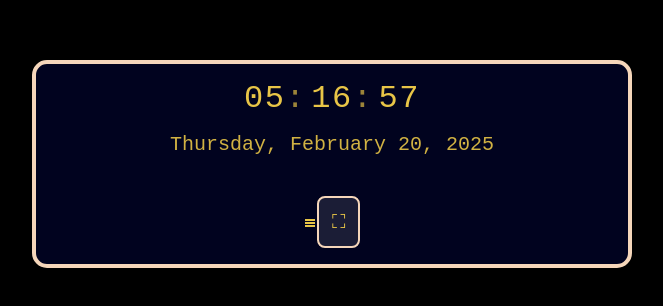
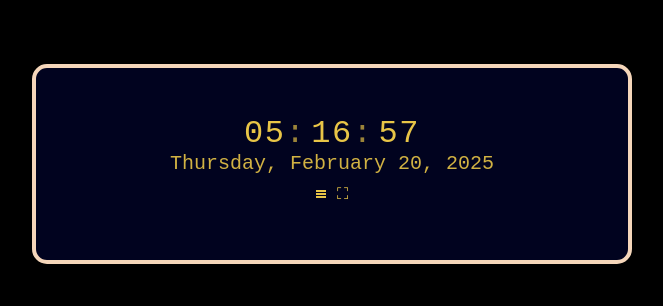
Before and after one commit to gituser6hij/satisfying-watch, a Next.js app: page / in a window 1280 px wide. Shown: the part 236-542 px from the top of the page, without its empty margins (308-971 px from the left). Built offline with nearby package versions, Linux system fonts and the light colour scheme.

Commit message:
Update styles.css

```diff
--- a/app/styles.css
+++ b/app/styles.css
@@ -52,7 +52,8 @@ body {
   padding: clamp(1rem, 4vw, 2rem);
   border: var(--border-width) solid var(--border-color);
   border-radius: 15px;
-  width: min(90vw, 600px); /* This will be overridden by inline style */
+  width: min(90vw, 600px);
+  /* This will be overridden by inline style */
   transition:
     border-radius 0.4s ease,
     transform 0.3s cubic-bezier(0.4, 0, 0.2, 1),
@@ -71,6 +72,7 @@ body {
 .square {
   border-radius: 15px;
 }
+
 .circle {
   border-radius: 50%;
   width: 400px;
@@ -78,17 +80,25 @@ body {
   padding: 2rem;
   box-sizing: border-box;
   overflow: hidden;
-  aspect-ratio: 1/1; /* Ensures perfect circle */
+  aspect-ratio: 1/1;
+  /* Ensures perfect circle */
 }
 
 /* Visual Effects */
-.shadow { box-shadow: 0 10px 30px rgba(0,0,0,0.3); }
-.glow { box-shadow: 0 0 30px var(--primary-color); }
+.shadow {
+  box-shadow: 0 10px 30px rgba(0, 0, 0, 0.3);
+}
+
+.glow {
+  box-shadow: 0 0 30px var(--primary-color);
+}
+
 .neon {
   border-width: 2px;
   box-shadow: 0 0 15px var(--primary-color),
-              inset 0 0 10px var(--primary-color);
+    inset 0 0 10px var(--primary-color);
 }
+
 .vintage {
   filter: sepia(0.4) contrast(1.2);
   border-style: double;
@@ -136,24 +146,24 @@ body {
 
 /* Adjusted Fullscreen Button */
 .fullscreen-button {
-  background: rgba(255,255,255,0.1);
-  border: 2px solid var(--border-color);
+  background: none;
   color: var(--primary-color);
-  padding: 0.8rem;
+  padding: 0.1rem;
   cursor: pointer;
-  border-radius: 8px;
-  font-size: 1.2rem;
-  margin-top: 1rem;
+  font-size: 1.0rem;
+  z-index: 1000;
+  transition: var(--base-transition);
+  border: none;
 }
 
 .fullscreen-button:hover {
-  background: rgba(255,255,255,0.2);
+  background: rgba(255, 255, 255, 0.2);
   transform: translateY(-2px);
 }
 
 /* Rest of the styles remain unchanged */
 .customization-buttons button {
-  background: rgba(255,255,255,0.1);
+  background: rgba(255, 255, 255, 0.1);
   border: 2px solid var(--border-color);
   color: var(--primary-color);
   padding: 0.8rem;
@@ -163,9 +173,26 @@ body {
 }
 
 .customization-buttons button:hover {
-  background: rgba(255,255,255,0.2);
+  background: rgba(255, 255, 255, 0.2);
   transform: translateY(-2px);
 }
+
+.special-buttons {
+  display: flex;
+  /* Enables the gap to work */
+  align-items: center;
+  /* Aligns items vertically */
+  background: none;
+  border: none;
+  color: var(--primary-color);
+  padding: 0.5rem;
+  cursor: pointer;
+  font-size: 1.0rem;
+  gap: 0.5rem;
+  /* This now works */
+  padding-right: 0.5rem;
+}
+
 
 /* Update slider styles for better consistency */
 .slider-container {
@@ -220,7 +247,7 @@ body {
 
 /* Settings Button */
 .settings-button {
-  background:none;
+  background: none;
   color: var(--primary-color);
   padding: 0.1rem;
   cursor: pointer;
@@ -254,7 +281,7 @@ body {
   flex-direction: column;
   gap: 1.0rem;
   z-index: 999;
-  box-shadow: 0 10px 30px rgba(0,0,0,0.5);
+  box-shadow: 0 10px 30px rgba(0, 0, 0, 0.5);
   animation: slide-up 0.6s ease;
   width: 90%;
   max-width: 600px;
@@ -348,6 +375,7 @@ body {
     transform: translateY(20px);
     opacity: 0;
   }
+
   to {
     transform: translateY(0);
     opacity: 1;
@@ -368,15 +396,12 @@ body {
 }
 
 .close-button {
-  position: absolute;
-  top: 10px;
   right: 10px;
   background: none;
   border: none;
   color: var(--primary-color);
-  font-size: 1.5rem;
+  font-size: 2.5rem;
   cursor: pointer;
-  padding: 0.5rem;
 }
 
 .close-button:hover {
@@ -385,8 +410,15 @@ body {
 
 /* Animations */
 @keyframes blink-animation {
-  0%, 100% { opacity: 1; }
-  50% { opacity: 0.3; }
+
+  0%,
+  100% {
+    opacity: 1;
+  }
+
+  50% {
+    opacity: 0.3;
+  }
 }
 
 .blink {
@@ -395,33 +427,62 @@ body {
 
 @media (min-width: 769px) {
   .circle {
-    width: min(50vw, 450px);  /* Slightly larger but controlled */
+    width: min(50vw, 450px);
+    /* Slightly larger but controlled */
     height: min(50vw, 450px);
-    padding: clamp(1.5rem, 3vw, 2.5rem); /* More padding for desktop */
+    padding: clamp(1.5rem, 3vw, 2.5rem);
+    /* More padding for desktop */
   }
 
   .clock {
-    font-size: clamp(2rem, 5vw, 4rem); /* Slightly smaller max to fit */
-    gap: 0.3rem; /* Tighten spacing if needed */
+    font-size: clamp(2rem, 5vw, 4rem);
+    /* Slightly smaller max to fit */
+    gap: 0.3rem;
+    /* Tighten spacing if needed */
+    margin: 0;
+    /* Reset margin */
+    padding: 0;
+    /* Reset padding */
   }
 
   .date {
-    font-size: clamp(1rem, 2vw, 1.25rem); /* Adjust date size */
+    font-size: clamp(1rem, 2vw, 1.25rem);
+    /* Adjust date size */
+    margin: 0;
+    /* Reset margin */
+    padding: 0;
+    /* Reset padding */
   }
 
   .customization-buttons {
-    gap: 0.3rem; /* Tighten button spacing */
+    gap: 0.3rem;
+    /* Tighten button spacing */
   }
 
   .customization-buttons button {
-    padding: 0.6rem; /* Slightly smaller buttons */
+    padding: 0.6rem;
+    /* Slightly smaller buttons */
     font-size: 1.1rem;
   }
 
   .clock-container {
+    position: relative;
+    /* or absolute/fixed, depending on your layout */
     padding: 1rem;
-    min-width: 200px; /* Add minimum width */
-    min-height: 200px; /* Add minimum height for circle shape */
+    min-width: 200px;
+    /* Add minimum width */
+    min-height: 200px;
+    /* Add minimum height for circle shape */
+  }
+
+  .clock-container.top {
+    top: 20px;
+    /* Adjust this value as needed */
+    left: 50%;
+    transform: translateX(-50%);
+    position: absolute;
+    margin-top: 0;
+    /* Remove any default margin */
   }
 
   .settings-panel {
@@ -430,6 +491,9 @@ body {
     right: 5%;
     bottom: 20px;
     padding: 1.5rem;
+    margin-top: 100px;
+    /* Adjust this value as needed */
+
   }
 
   .control-group {
@@ -449,9 +513,21 @@ body {
     padding: 0.6rem;
     font-size: 1rem;
   }
+
   .clock-container {
     padding: 1rem;
-    width: min(90vw, 400px);  /* Smaller max size on mobile */
+    width: min(90vw, 400px);
+    /* Smaller max size on mobile */
+  }
+
+  .clock-container.top {
+    top: 20px;
+    /* Adjust this value as needed */
+    left: 50%;
+    transform: translateX(-50%);
+    position: absolute;
+    margin-top: 0;
+    /* Remove any default margin */
   }
 
   .circle {
@@ -460,7 +536,8 @@ body {
   }
 
   .clock {
-    font-size: clamp(2.5rem, 6vw, 3rem);  /* More responsive font */
+    font-size: clamp(2.5rem, 6vw, 3rem);
+    /* More responsive font */
   }
 
   .date {
```
